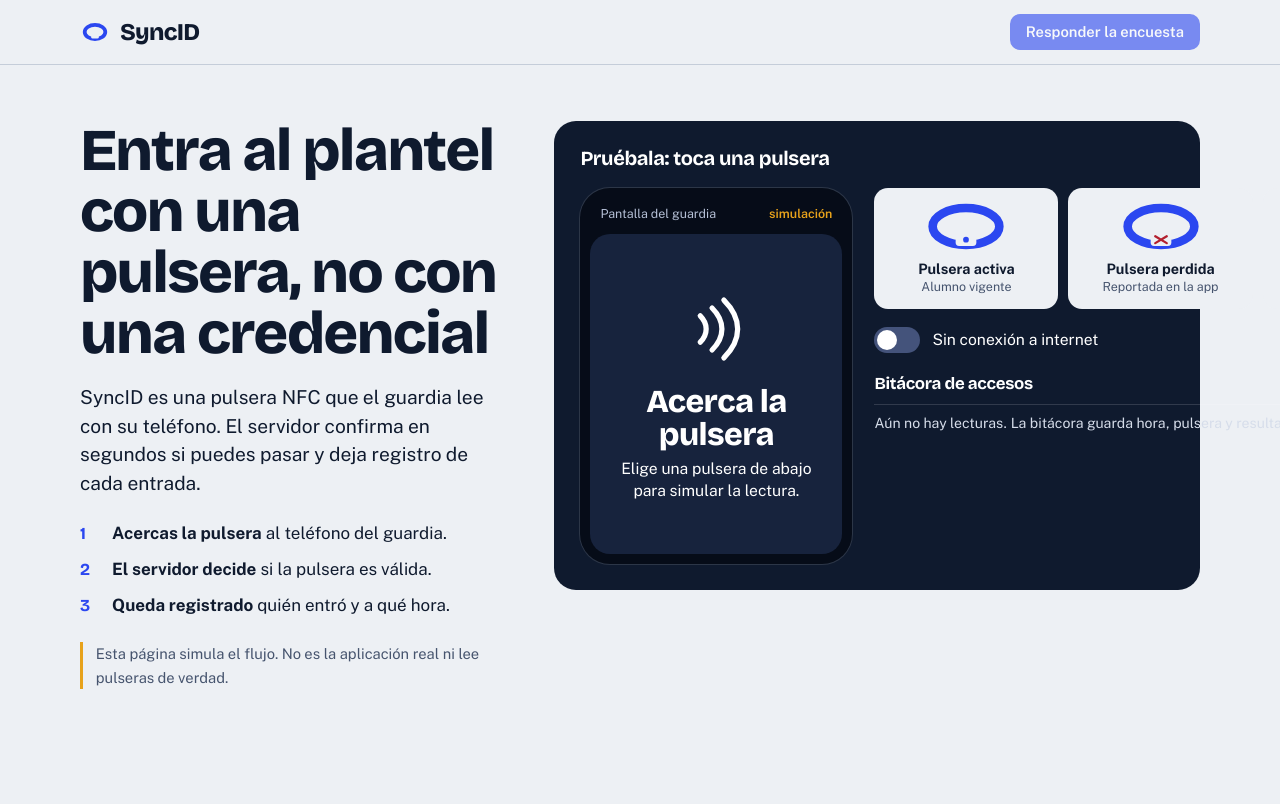
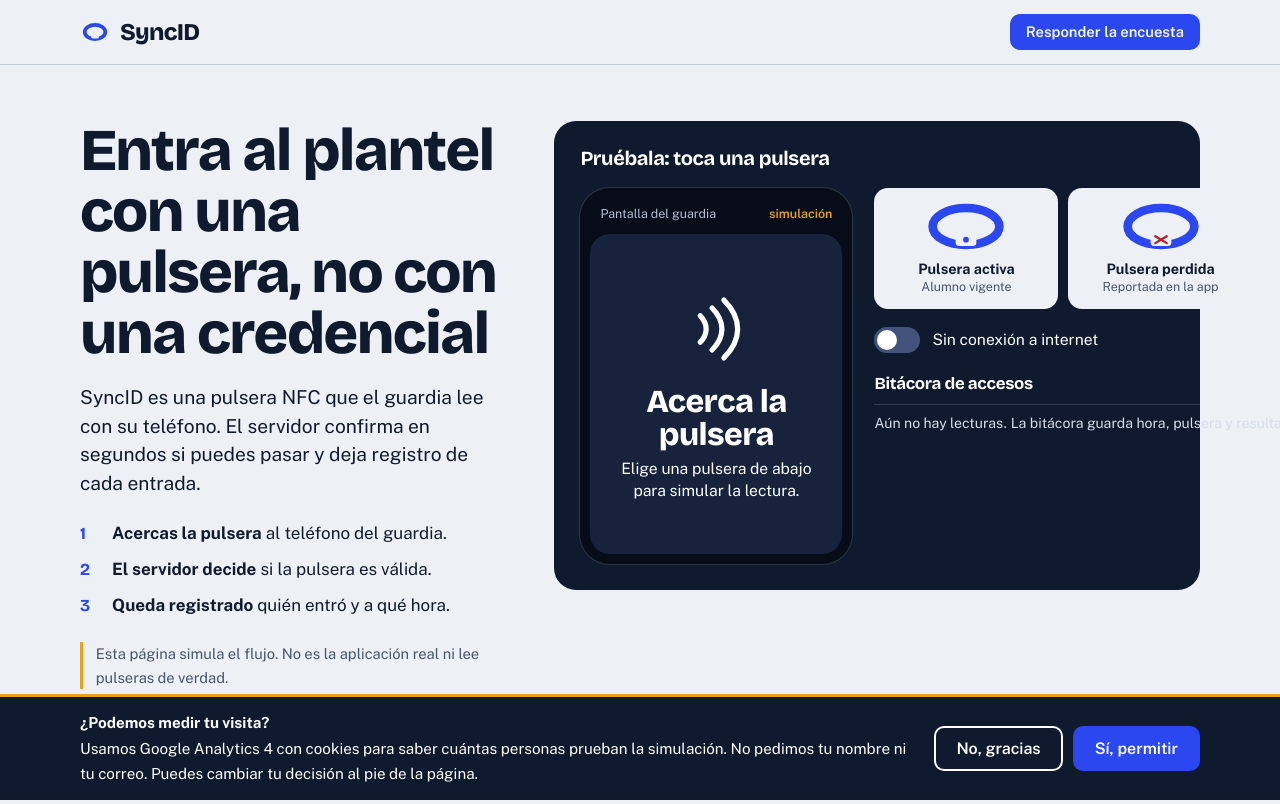
Before and after one commit to chatoroque4-byte/syncid, a plain HTML site: page index.html in a window 1280 px wide. Shown: the top 804 px of the page. Drawn offline with Linux system fonts and the light colour scheme.

Commit message:
Add files via upload

```diff
--- a/app.js
+++ b/app.js
@@ -1,7 +1,9 @@
 (function () {
   "use strict";
 
-  var cfg = Object.assign({ GA_ID: "", FORM_URL: "", CONTACT_EMAIL: "" }, window.SYNCID_CONFIG || {});
+  var cfg = { GA_ID: "G-2TF3EL7CFZ", FORM_URL: "https://docs.google.com/forms/d/e/1FAIpQLSeLDHa1QWZ9LaTI2wOOFEHPp3Wk_HJiOQYuG3ixTAYPXwyWFQ/viewform", CONTACT_EMAIL: "chato.roque4@gmail.com" };
+  var user = window.SYNCID_CONFIG || {};
+  Object.keys(cfg).forEach(function (k) { if (user[k]) cfg[k] = user[k]; });
   var $ = function (s, r) { return (r || document).querySelector(s); };
   var $$ = function (s, r) { return Array.prototype.slice.call((r || document).querySelectorAll(s)); };
 
--- a/config.js
+++ b/config.js
@@ -12,7 +12,7 @@
                  personales (se muestra en el aviso de privacidad).
 ------------------------------------------------------------------- */
 window.SYNCID_CONFIG = {
-  GA_ID: "",
-  FORM_URL: "",
-  CONTACT_EMAIL: ""
+  GA_ID: "G-2TF3EL7CFZ",
+  FORM_URL: "https://docs.google.com/forms/d/e/1FAIpQLSeLDHa1QWZ9LaTI2wOOFEHPp3Wk_HJiOQYuG3ixTAYPXwyWFQ/viewform",
+  CONTACT_EMAIL: "chato.roque4@gmail.com"
 };
--- a/index.html
+++ b/index.html
@@ -21,7 +21,7 @@
       <svg viewBox="0 0 64 64" width="30" height="30" aria-hidden="true"><ellipse cx="32" cy="32" rx="22" ry="15" fill="none" stroke="currentColor" stroke-width="8"/><rect x="24" y="36" width="16" height="10" rx="3" fill="var(--paper)"/></svg>
       <span>SyncID</span>
     </a>
-    <a class="btn btn--small" href="#encuesta" data-survey="header">Responder la encuesta</a>
+    <a class="btn btn--small" href="https://docs.google.com/forms/d/e/1FAIpQLSeLDHa1QWZ9LaTI2wOOFEHPp3Wk_HJiOQYuG3ixTAYPXwyWFQ/viewform" target="_blank" rel="noopener" data-survey="header">Responder la encuesta</a>
   </div>
 </header>
 
@@ -89,7 +89,7 @@
 
           <div class="nudge" id="nudge" hidden>
             <p><strong>Ya viste cómo responde.</strong> Cuéntanos qué te pareció: son 3 minutos, anónima y voluntaria.</p>
-            <a class="btn" href="#encuesta" data-survey="after_demo">Responder la encuesta</a>
+            <a class="btn" href="https://docs.google.com/forms/d/e/1FAIpQLSeLDHa1QWZ9LaTI2wOOFEHPp3Wk_HJiOQYuG3ixTAYPXwyWFQ/viewform" target="_blank" rel="noopener" data-survey="after_demo">Responder la encuesta</a>
           </div>
         </div>
       </div>
@@ -155,7 +155,7 @@
         <h2 id="h-enc">Danos tu opinión en 3 minutos</h2>
         <p>La encuesta es voluntaria y anónima: no pedimos nombre ni correo. Puedes dejarla cuando quieras. Es para personas de 18 años o más.</p>
       </div>
-      <a class="btn btn--big" href="#encuesta" data-survey="footer_cta">Responder la encuesta</a>
+      <a class="btn btn--big" href="https://docs.google.com/forms/d/e/1FAIpQLSeLDHa1QWZ9LaTI2wOOFEHPp3Wk_HJiOQYuG3ixTAYPXwyWFQ/viewform" target="_blank" rel="noopener" data-survey="footer_cta">Responder la encuesta</a>
     </div>
   </section>
 
```
